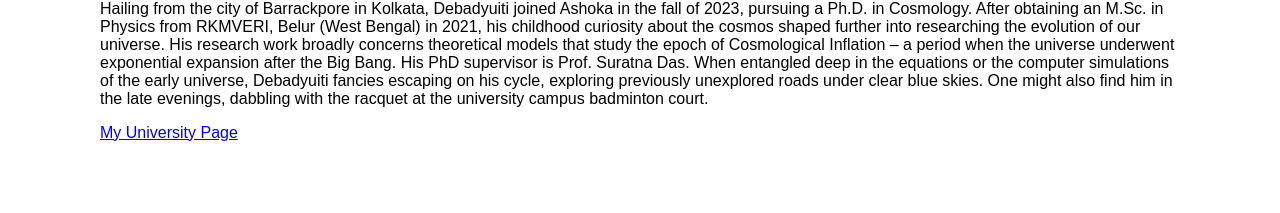
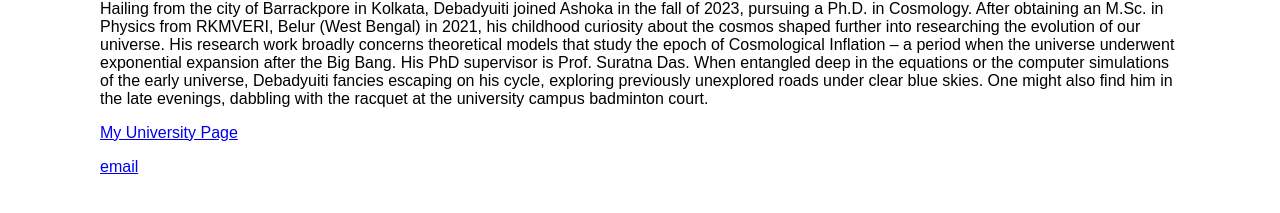
Before and after one commit to debadyuitighosh/debadyuitighosh.github.io, a Jekyll site: the page built from about.md, in a window 1280 px wide. Shown: the part 231-444 px from the top of the page. Built offline with Jekyll 4.4.1, drawn with Linux system fonts in a browser that asks for light colours.

Commit message:
Update _config.yml

```diff
--- a/_config.yml
+++ b/_config.yml
@@ -1,3 +1,4 @@
 # theme: jekyll-theme-minimal
 # title: Debadyuiti Ghosh
 markdown : kramdown
+footer: <a href="mailto:debadyuitighosh@gmail.com" class="author-social" target="_blank"><i class="fa fa-fw fa-envelope-square"></i> email</a>
```
